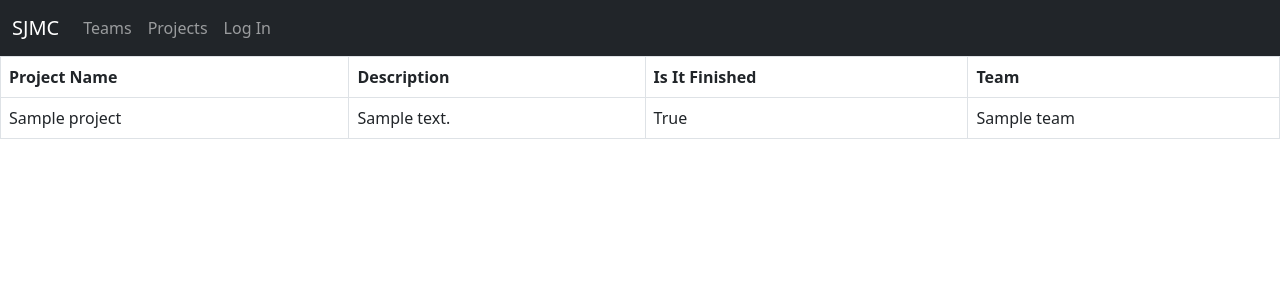
After one commit to lanemunds/team_project_app, a Flask app: page /myprojects in a window 1280 px wide. The commit adds this page. Shown: the top 300 px of the page. Run offline with Flask 2, Linux system fonts and the light colour scheme; tables that the repository leaves empty hold one stand-in row (values such as "Sample post"); some web fonts are replaced.

Commit message:
myprojects page

```diff
--- a/model.py
+++ b/model.py
@@ -24,6 +24,15 @@ class User(db.Model):
     def __init__(self, username, password):
         self.username = username
         self.password = password
+
+    def get_all_projects(self):
+        projects = []
+
+        for team in self.teams:
+            for project in team.projects:
+                projects.append(project)
+
+        return projects
 
 class Team(db.Model):
     __tablename__ = "teams"
--- a/server.py
+++ b/server.py
@@ -28,6 +28,16 @@ def add_team():
     else:
         return redirect(url_for("home"))
 
+@app.route("/myteams")
+def my_teams():
+    return render_template("myteams.html")
+
+@app.route("/myprojects")
+def my_projects():
+    user = User.query.get(user_id)
+    projects = user.get_all_projects()
+    return render_template("myprojects.html", title = "Projects", page = "projects", projects = projects)
+
 @app.route("/add-project", methods=["POST"])
 def add_project():
     project_form = ProjectForm()
@@ -49,7 +59,6 @@ def add_project():
     else:
         return redirect(url_for("home"))
 
-
 if __name__ == "__main__":
     connect_to_db(app)
     app.run(debug = True)
--- a/templates/base.html
+++ b/templates/base.html
@@ -25,8 +25,8 @@
         <a class="navbar-brand nav-title" href="/">SJMC</a>
         <div class="collapse navbar-collapse">
           <div class="navbar-nav">
-            <a class="nav-link nav-size" href="/melons">All Melons</a>
-            <a class="nav-link nav-size" href="/cart">My Shopping Cart</a>
+            <a class="nav-link nav-size" href="/myteams">Teams</a>
+            <a class="nav-link nav-size" href="/myprojects">Projects</a>
             {% if 'username' in session %}
             <a class="nav-link nav-size" href="/logout">Log Out</a>
             {% else %}
@@ -37,6 +37,6 @@
       </div>
     </nav>
 
-    {% block body %} BODY OF PAGE GOES HERE VIA INHERITANCE {% endblock %}
+    {% block main %} BODY OF PAGE GOES HERE VIA INHERITANCE {% endblock %}
   </body>
 </html>
--- /dev/null
+++ b/templates/myprojects.html
@@ -0,0 +1,18 @@
+{% extends "base.html" %} {% block main %}
+<div>
+  <table class="table table-bordered">
+    <th>Project Name</th>
+    <th>Description</th>
+    <th>Is It Finished</th>
+    <th>Team</th>
+    {% for project in projects %}
+    <tr>
+      <td>{{ project.project_name }}</td>
+      <td>{{ project.description }}</td>
+      <td>{{ project.completed }}</td>
+      <td>{{ project.team.team_name }}</td>
+    </tr>
+    {% endfor %}
+  </table>
+</div>
+{% endblock %}
--- a/templates/myteams.html
+++ b/templates/myteams.html
@@ -0,0 +1,3 @@
+{% extends 'base.html' %} {% block body%}
+<h1>teams</h1>
+{% endblock %}
```
